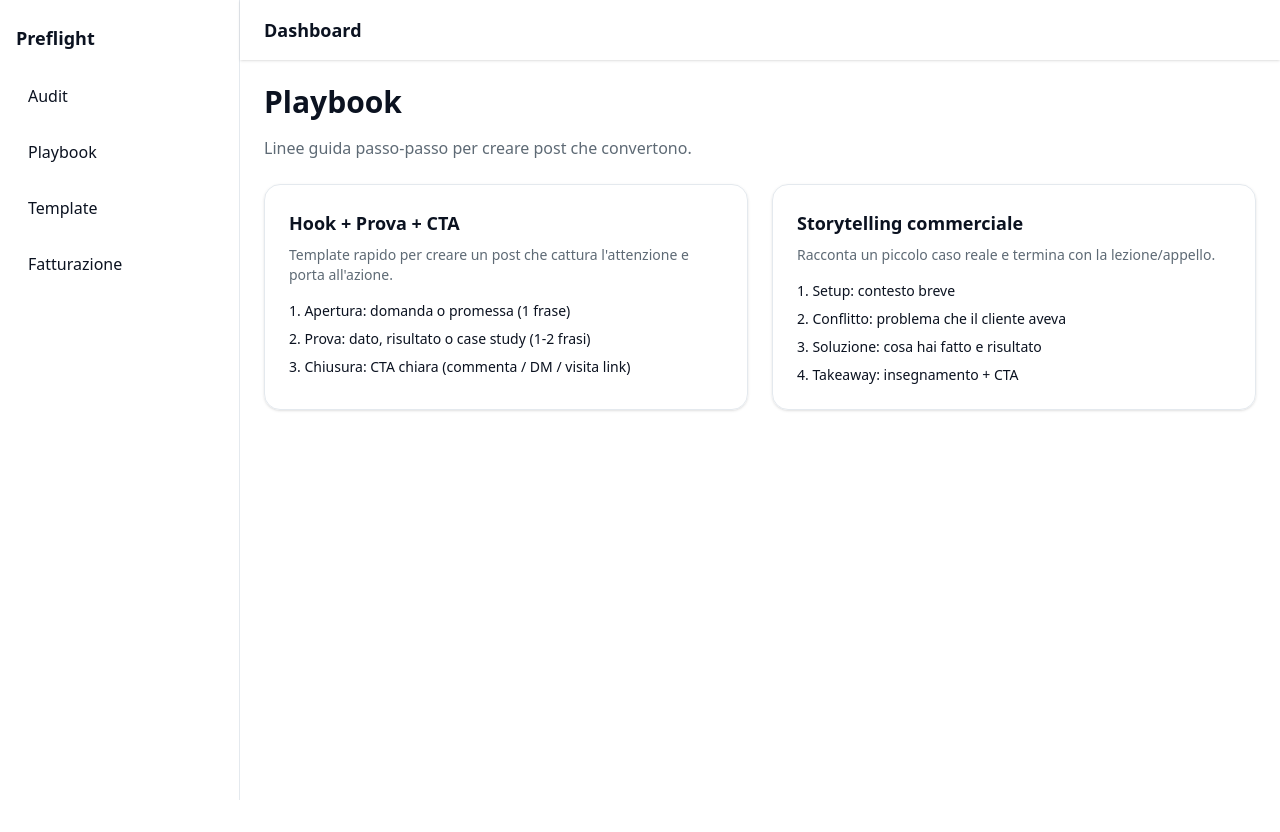
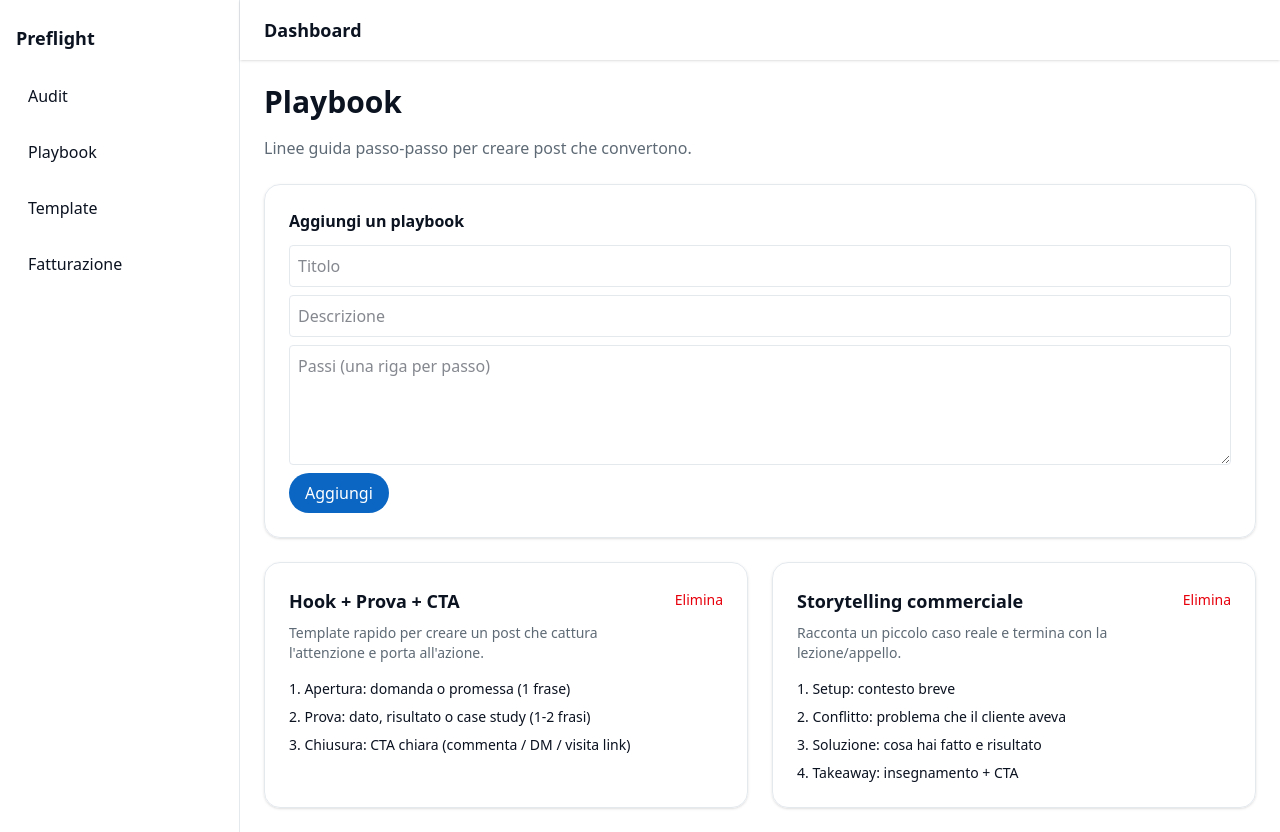
Before and after one commit to marcello13fincato/Preflight, a Next.js app in the folder preflight/: page /playbook in a window 1280 px wide. Before the commit the page ends 800 px from the top, so only its background shows below. Built offline with nearby package versions, Linux system fonts and the light colour scheme.

Commit message:
feat(dashboard): persist playbook and templates in localStorage; add UI to add/delete items

```diff
--- a/preflight/app/(dashboard)/playbook/page.tsx
+++ b/preflight/app/(dashboard)/playbook/page.tsx
@@ -1,6 +1,7 @@
+import { useEffect, useState } from "react";
 import Card from "../../../components/shared/Card";
 
-const playbooks = [
+const DEFAULT_PLAYBOOKS = [
   {
     id: "pb-1",
     title: "Hook + Prova + CTA",
@@ -25,16 +26,71 @@ const playbooks = [
 ];
 
 export default function PlaybookPage() {
+  const [items, setItems] = useState(DEFAULT_PLAYBOOKS);
+  const [title, setTitle] = useState("");
+  const [description, setDescription] = useState("");
+  const [stepsText, setStepsText] = useState("");
+
+  useEffect(() => {
+    if (typeof window === "undefined") return;
+    try {
+      const raw = localStorage.getItem("preflight_playbooks");
+      if (raw) setItems(JSON.parse(raw));
+    } catch (e) {
+      // ignore
+    }
+  }, []);
+
+  useEffect(() => {
+    if (typeof window === "undefined") return;
+    localStorage.setItem("preflight_playbooks", JSON.stringify(items));
+  }, [items]);
+
+  const addPlaybook = () => {
+    const steps = stepsText.split("\n").map((s) => s.trim()).filter(Boolean);
+    const next = {
+      id: `pb-${Date.now()}`,
+      title: title || `Playbook ${items.length + 1}`,
+      description,
+      steps,
+    };
+    setItems([next, ...items]);
+    setTitle("");
+    setDescription("");
+    setStepsText("");
+  };
+
+  const remove = (id: string) => setItems(items.filter((i) => i.id !== id));
+
   return (
     <div>
       <h1 className="text-3xl font-bold">Playbook</h1>
       <p className="mt-4 text-muted">Linee guida passo-passo per creare post che convertono.</p>
 
+      <Card className="mt-6">
+        <h3 className="font-semibold">Aggiungi un playbook</h3>
+        <div className="mt-3 grid gap-2">
+          <input value={title} onChange={(e) => setTitle(e.target.value)} placeholder="Titolo" className="rounded border border-app bg-app p-2" />
+          <input value={description} onChange={(e) => setDescription(e.target.value)} placeholder="Descrizione" className="rounded border border-app bg-app p-2" />
+          <textarea value={stepsText} onChange={(e) => setStepsText(e.target.value)} placeholder="Passi (una riga per passo)" className="rounded border border-app bg-app p-2 min-h-[120px]" />
+          <div className="flex gap-2">
+            <button onClick={addPlaybook} className="btn-primary rounded-full px-4 py-2">Aggiungi</button>
+          </div>
+        </div>
+      </Card>
+
       <div className="mt-6 grid gap-6 md:grid-cols-2">
-        {playbooks.map((p) => (
+        {items.map((p) => (
           <Card key={p.id}>
-            <h3 className="text-lg font-semibold">{p.title}</h3>
-            <p className="text-sm text-muted mt-2">{p.description}</p>
+            <div className="flex items-start justify-between">
+              <div>
+                <h3 className="text-lg font-semibold">{p.title}</h3>
+                <p className="text-sm text-muted mt-2">{p.description}</p>
+              </div>
+              <div className="ml-4">
+                <button onClick={() => remove(p.id)} className="text-sm text-red-600">Elimina</button>
+              </div>
+            </div>
             <ol className="mt-4 list-decimal list-inside text-sm space-y-2">
               {p.steps.map((s, i) => (
                 <li key={i}>{s}</li>
--- a/preflight/app/(dashboard)/templates/page.tsx
+++ b/preflight/app/(dashboard)/templates/page.tsx
@@ -1,7 +1,8 @@
+import { useEffect, useState } from "react";
 import Card from "../../../components/shared/Card";
 import CopyButton from "../../../components/shared/CopyButton";
 
-const templates = [
+const DEFAULT_TEMPLATES = [
   {
     id: "tpl-1",
     label: "Introduzione diretta",
@@ -15,21 +16,59 @@ const templates = [
 ];
 
 export default function TemplatesPage() {
+  const [items, setItems] = useState(DEFAULT_TEMPLATES);
+  const [label, setLabel] = useState("");
+  const [text, setText] = useState("");
+
+  useEffect(() => {
+    if (typeof window === "undefined") return;
+    try {
+      const raw = localStorage.getItem("preflight_templates");
+      if (raw) setItems(JSON.parse(raw));
+    } catch (e) {}
+  }, []);
+
+  useEffect(() => {
+    if (typeof window === "undefined") return;
+    localStorage.setItem("preflight_templates", JSON.stringify(items));
+  }, [items]);
+
+  const addTemplate = () => {
+    const next = { id: `tpl-${Date.now()}`, label: label || `Template ${items.length + 1}`, text };
+    setItems([next, ...items]);
+    setLabel("");
+    setText("");
+  };
+
+  const remove = (id: string) => setItems(items.filter((i) => i.id !== id));
+
   return (
     <div>
       <h1 className="text-3xl font-bold">Template</h1>
       <p className="mt-4 text-muted">Blocchi di testo pronti da copiare e incollare.</p>
 
+      <Card className="mt-6">
+        <h3 className="font-semibold">Aggiungi un template</h3>
+        <div className="mt-3 grid gap-2">
+          <input value={label} onChange={(e) => setLabel(e.target.value)} placeholder="Etichetta" className="rounded border border-app bg-app p-2" />
+          <textarea value={text} onChange={(e) => setText(e.target.value)} placeholder="Testo del template" className="rounded border border-app bg-app p-2 min-h-[100px]" />
+          <div className="flex gap-2">
+            <button onClick={addTemplate} className="btn-primary rounded-full px-4 py-2">Aggiungi</button>
+          </div>
+        </div>
+      </Card>
+
       <div className="mt-6 grid gap-6 md:grid-cols-2">
-        {templates.map((t) => (
+        {items.map((t) => (
           <Card key={t.id}>
             <div className="flex items-start justify-between">
               <div>
                 <h3 className="font-semibold">{t.label}</h3>
                 <p className="text-sm text-muted mt-1">{t.text}</p>
               </div>
-              <div className="ml-4">
+              <div className="ml-4 flex flex-col items-end gap-2">
                 <CopyButton text={t.text} />
+                <button onClick={() => remove(t.id)} className="text-sm text-red-600">Elimina</button>
               </div>
             </div>
           </Card>
```
